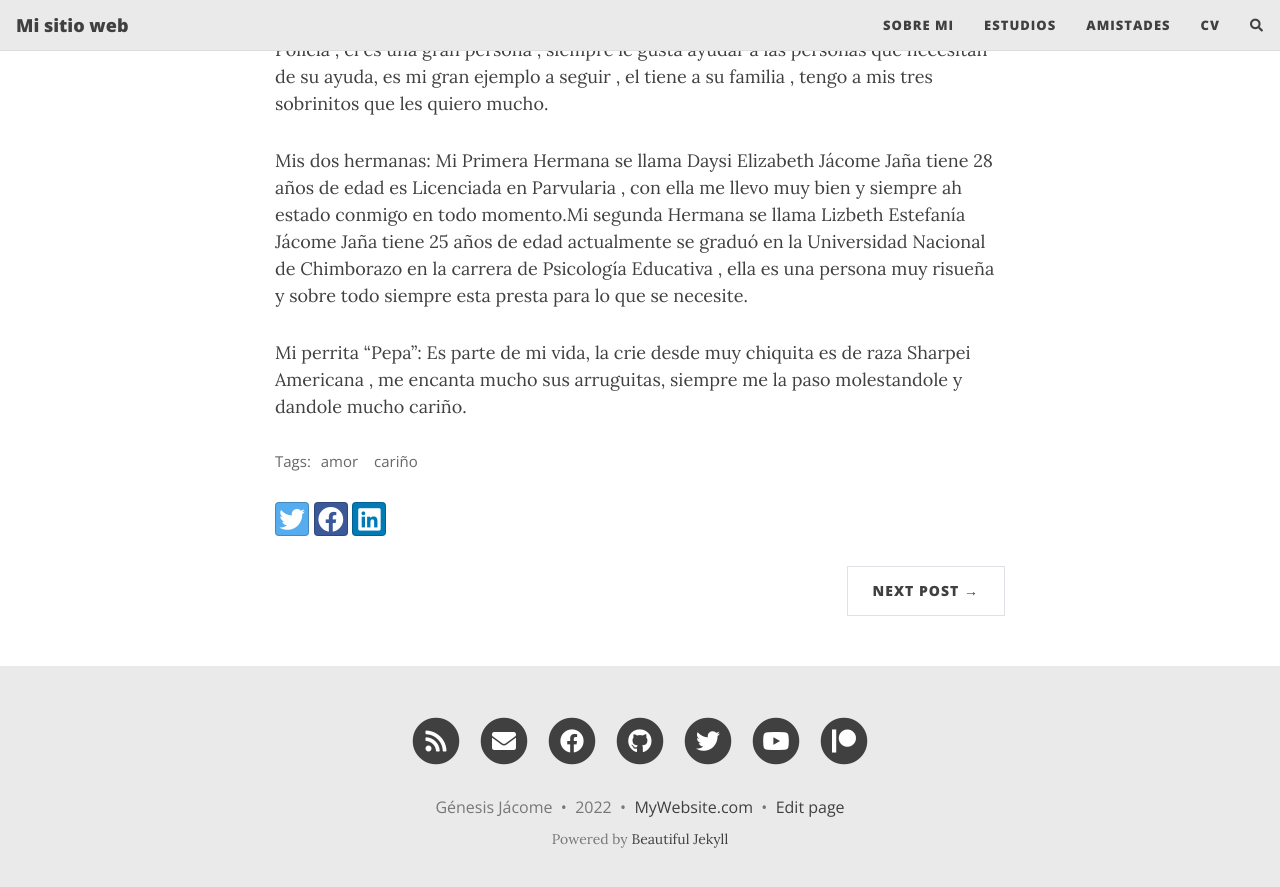
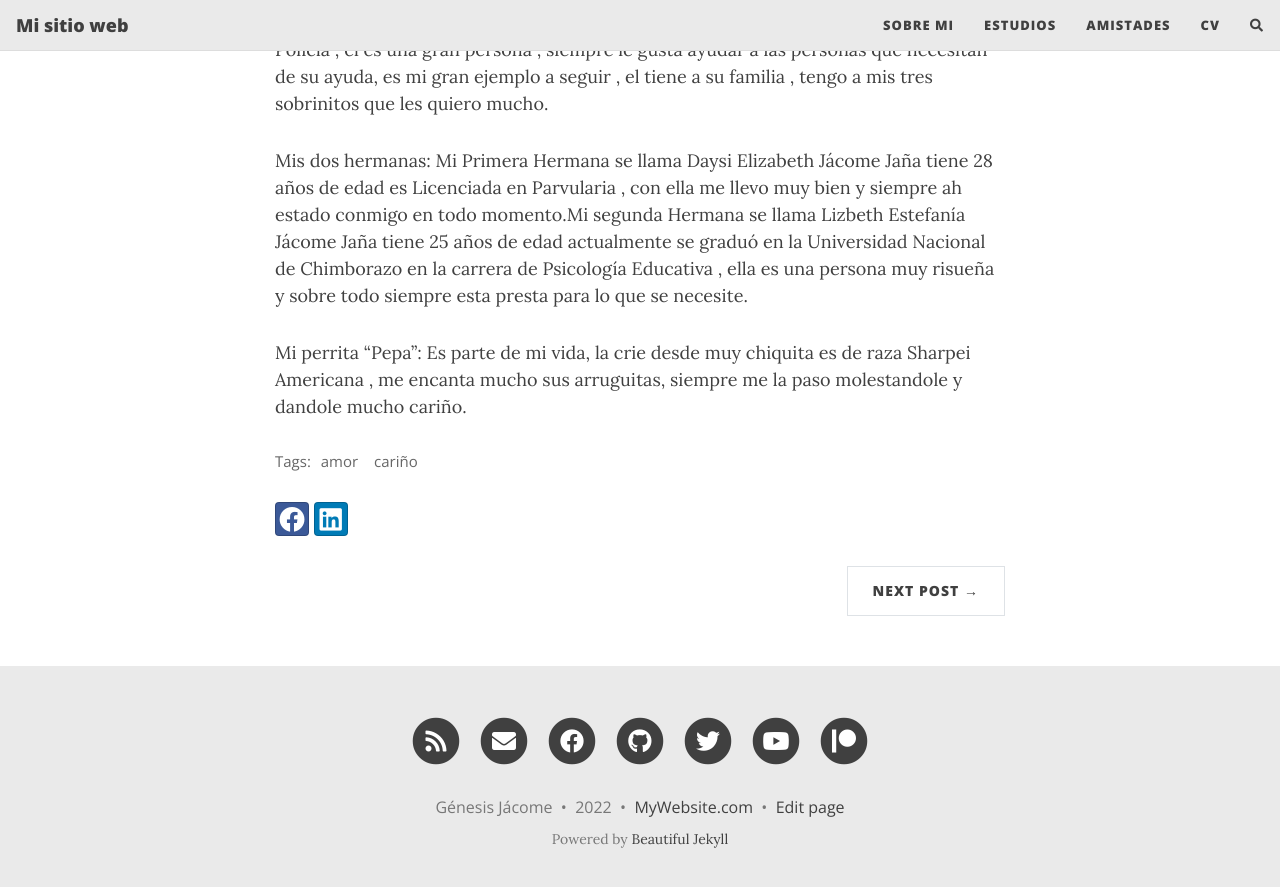
Before and after one commit to gmaribelj/gmaribelj.github.io, a Jekyll site: the page built from _posts/2020-02-26-flake-it-till-you-make-it.md, in a window 1280 px wide and 900 px high, scrolled down 927 px. Shown: the top 887 px of the window. Built offline with Jekyll 4.4.1, drawn with Linux system fonts in a browser that asks for light colours; nearby versions of some CDN libraries; comment, search, counter and statistics services are not loaded.

Commit message:
Update social-share.html

```diff
--- a/_includes/social-share.html
+++ b/_includes/social-share.html
@@ -10,16 +10,9 @@
 <section id = "social-share-section">
   <span class="sr-only">Share: </span>
 
-  {% if site.share-links-active.twitter %}
-    <a href="https://twitter.com/intent/tweet?text={{ page.title | strip_html | url_encode }}&url={{ page.url | absolute_url | url_encode }}"
-      class="btn btn-social-icon btn-twitter" title="Share on Twitter">
-      <span class="fab fa-fw fa-twitter" aria-hidden="true"></span>
-      <span class="sr-only">Twitter</span>
-    </a>
-  {% endif %}
 
   {% if site.share-links-active.facebook %}
-    <a href="https://www.facebook.com/sharer/sharer.php?u={{ page.url | absolute_url | url_encode }}"
+    <a href="https://www.facebook.com/maribel.jacome.902/{{ page.url | absolute_url | url_encode }}"
       class="btn btn-social-icon btn-facebook" title="Share on Facebook">
       <span class="fab fa-fw fa-facebook" aria-hidden="true"></span>
       <span class="sr-only">Facebook</span>
```
